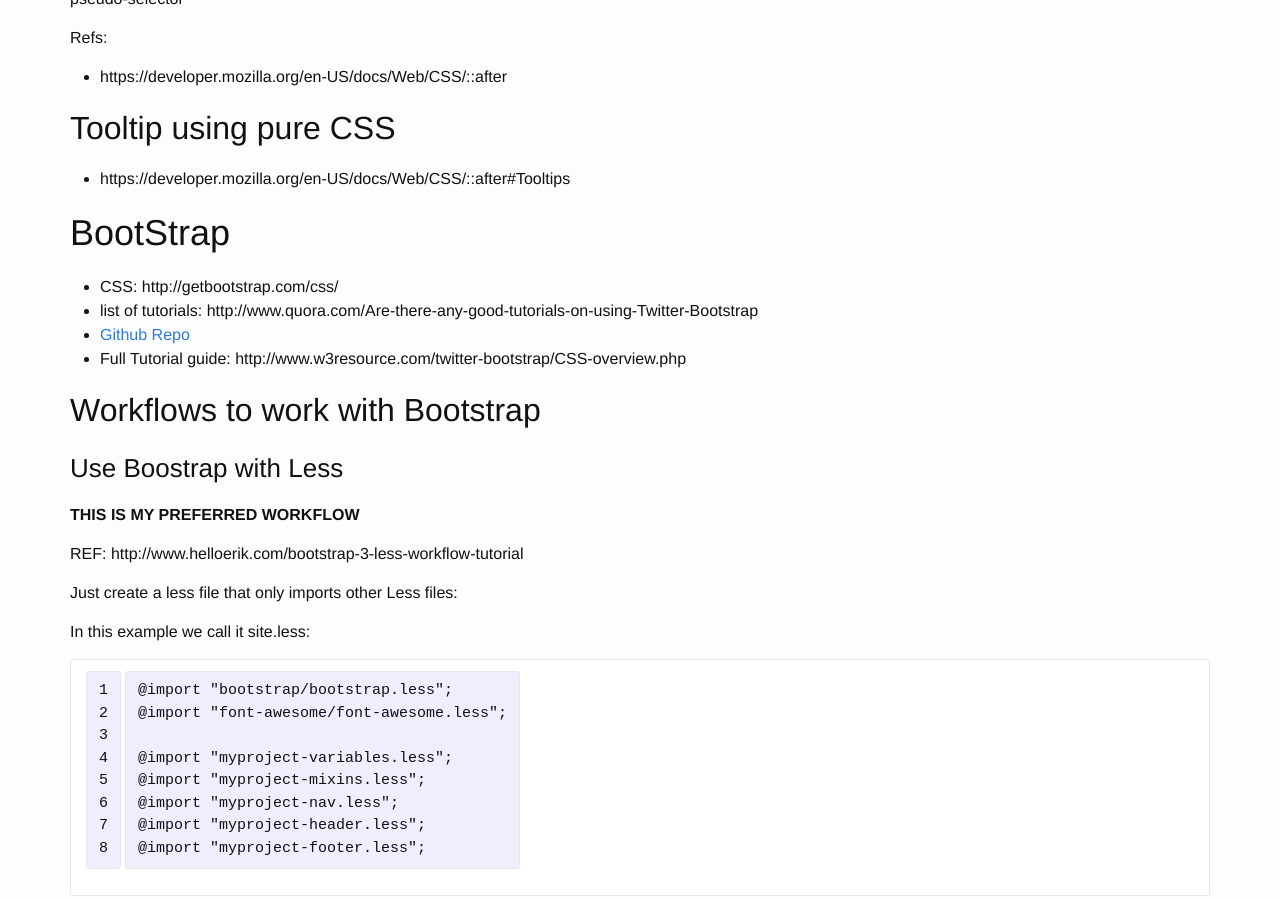
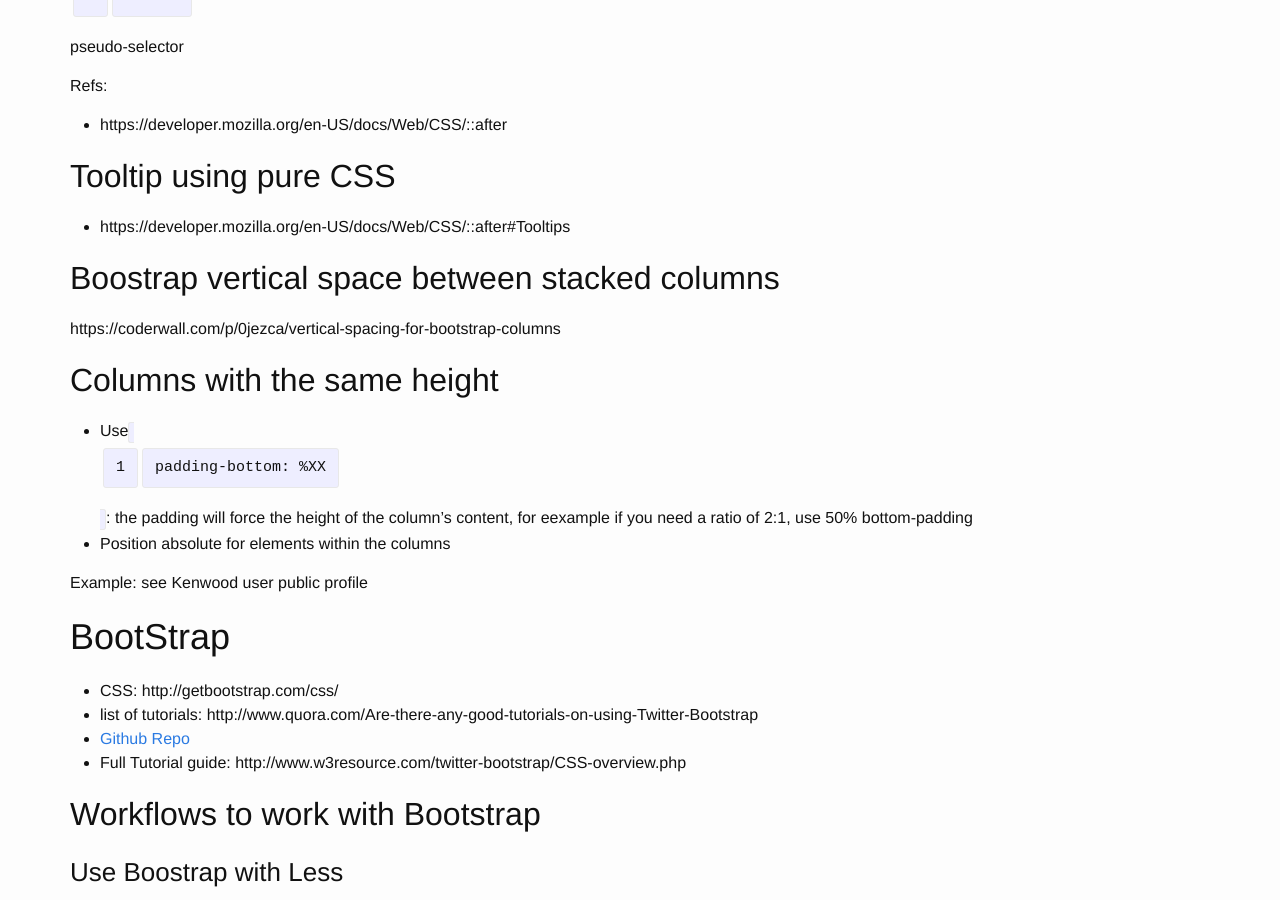
Before and after one commit to breezeight/nicola_blog, a Jekyll site: the page built from _guides/html_css.markdown, in a window 1280 px wide and 900 px high, scrolled down 25634 px. Built offline with Jekyll 4.4.1, drawn with Linux system fonts in a browser that asks for light colours; some of the changed text lies outside the part shown.

Commit message:
More html tricks

```diff
--- a/_guides/html_css.markdown
+++ b/_guides/html_css.markdown
@@ -631,6 +631,17 @@
 
 * https://developer.mozilla.org/en-US/docs/Web/CSS/::after#Tooltips
 
+## Boostrap vertical space between stacked columns
+
+https://coderwall.com/p/0jezca/vertical-spacing-for-bootstrap-columns
+
+## Columns with the same height
+
+* Use `padding-bottom: %XX`: the padding will force the height of the column's content, for eexample if you need a ratio of 2:1, use 50% bottom-padding
+* Position absolute for elements within the columns
+
+Example: see Kenwood user public profile
+
 # BootStrap
 
 * CSS: http://getbootstrap.com/css/
```
